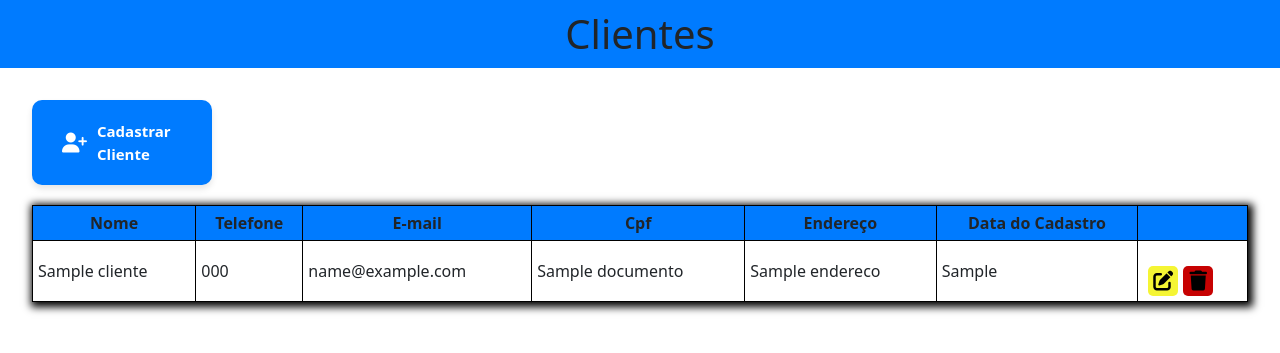
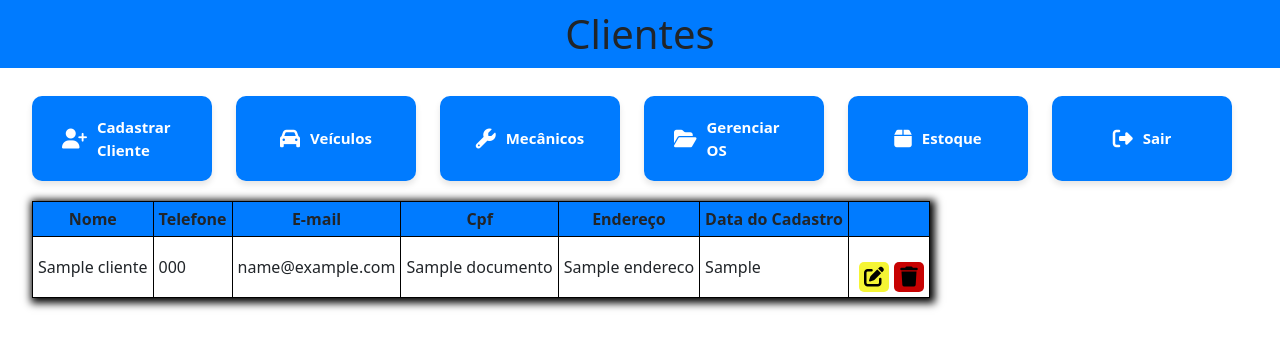
Before and after one commit to ismaelce122/ProjetoFinalIsmael, a Python web app: template templates/clientes.html in a window 1280 px wide. Shown: the top 353 px of the page. Run offline with Jinja, Linux system fonts and the light colour scheme; the template is opened without the code that fills it: most values are stand-ins (such as "Sample title", 1, 10 or a date in 2020); some libraries are stand-ins or nearby versions.

Commit message:
Atualizações

```diff
--- a/app.py
+++ b/app.py
@@ -666,6 +666,8 @@ def CadastrarPeca():
                 'localizacao': request.form.get('localizacao'),
                 'id_subcategoria': request.form.get('id_subcategoria')
             }
+        if peca['localizacao'] == '' or peca['localizacao'] == None:
+            peca['localizacao'] = 'Localização a ser Definida.'
         try:
             conexao = db.ConectarBanco()
             cursor = conexao.cursor()
--- a/static/css/base.css
+++ b/static/css/base.css
@@ -20,6 +20,7 @@
     background-color: #007bff;
     color: #ffffff;
     text-decoration: none;
+    width: 180px;
     border-radius: 10px;
     padding: 20px 30px;
     font-size: 15px;
--- a/templates/clientes.html
+++ b/templates/clientes.html
@@ -11,10 +11,26 @@
 
 <h1 class="titulo_clientes text-center">Clientes</h1>
 
-<div class="box_clientes d-flex flex-column">
-    <a href="{{url_for('CadastrarClientes')}}"
-        class="botao-menu botao_clientes mt-4"><i
+<div class="box_clientes d-flex gap-4">
+    <a href="{{url_for('CadastrarClientes')}}" class="botao-menu botao_clientes"><i
             class="fas fa-user-plus"></i>Cadastrar Cliente</a>
+    <a href="{{url_for('BuscarVeiculos')}}"
+        class="botao-menu botao mb-2 mb-lg-0 d-flex justify-content-center align-items-center"><i
+            class="fas fa-car"></i>Veículos</a>
+    <a href="{{url_for('BuscarMecanicos')}}"
+        class="botao-menu botao mb-2 mb-lg-0 d-flex justify-content-center align-items-center"><i
+            class="fas fa-wrench"></i>Mecânicos</a>
+    <a href="{{url_for('CriarOs')}}"
+        class="botao-menu botao mb-2 mb-lg-0 d-flex justify-content-center align-items-center"><i
+            class="fas fa-folder-open"></i>Gerenciar OS</a>
+    <a href="{{url_for('Estoque')}}"
+        class="botao-menu botao mb-2 mb-lg-0 d-flex justify-content-center align-items-center"><i
+            class="fas fa-box"></i>Estoque</a>
+    <a href="{{url_for('logout')}}"
+        class="botao-menu botao mb-2 mb-lg-0 d-flex justify-content-center align-items-center"><i
+            class="fas fa-sign-out-alt"></i>Sair</a>
+</div>
+<div class="box_clientes">
     <table>
         <thead>
             <tr>
@@ -38,8 +54,10 @@
                 <td>{{cliente.criado_em}}</td>
                 <td>
                     <div class="d-flex">
-                        <a href="{{url_for('EditarCliente', id = cliente.id)}}" class="editar"><i class="fa fa-edit"></i></a>
-                        <a href="{{url_for('DeletarCliente', id = cliente.id)}}" class="excluir"><i class="fa fa-trash"></i></a>
+                        <a href="{{url_for('EditarCliente', id = cliente.id)}}" class="editar"><i
+                                class="fa fa-edit"></i></a>
+                        <a href="{{url_for('DeletarCliente', id = cliente.id)}}" class="excluir"><i
+                                class="fa fa-trash"></i></a>
                     </div>
                 </td>
             </tr>
```
Also changed, not shown: banco.sql (+4 -4 lines), templates/painelServicos.html (+3 -4 lines), static/image/peça2.avif (deleted), static/image/peça4.avif (deleted).
